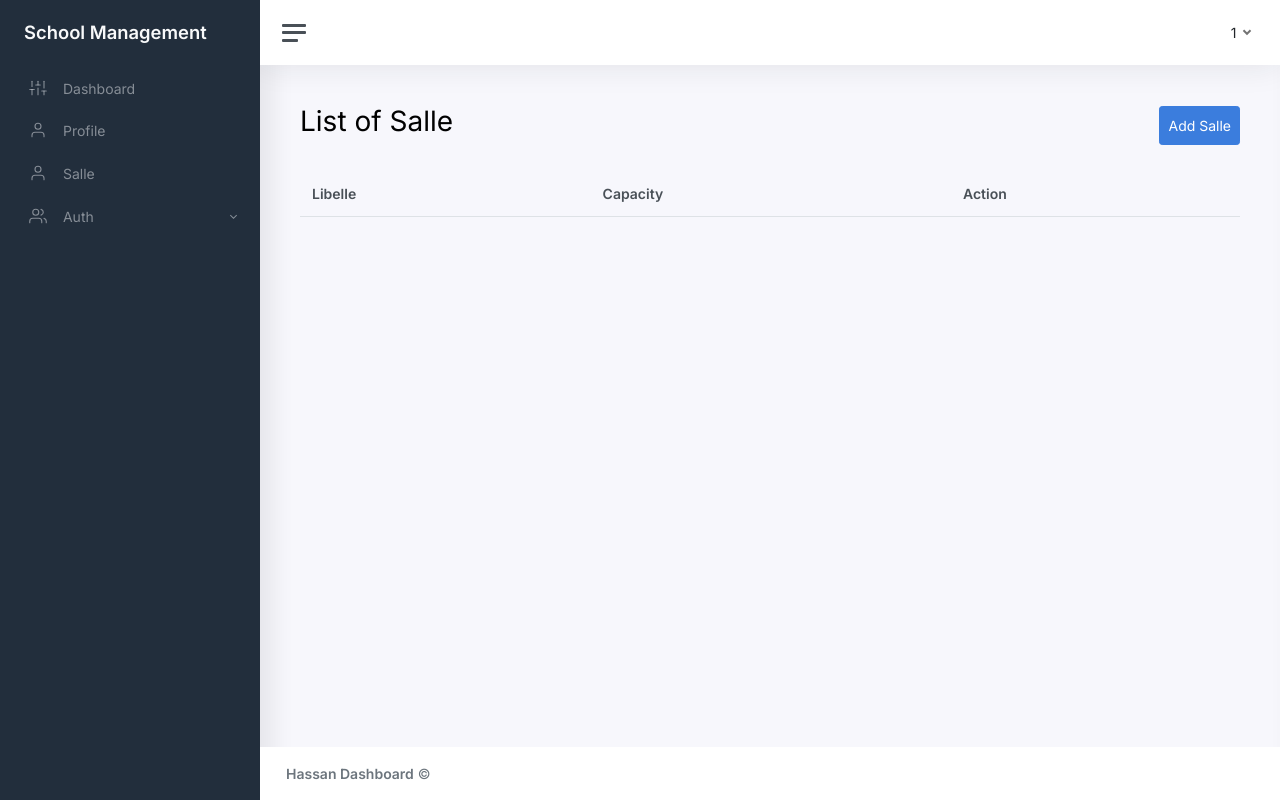
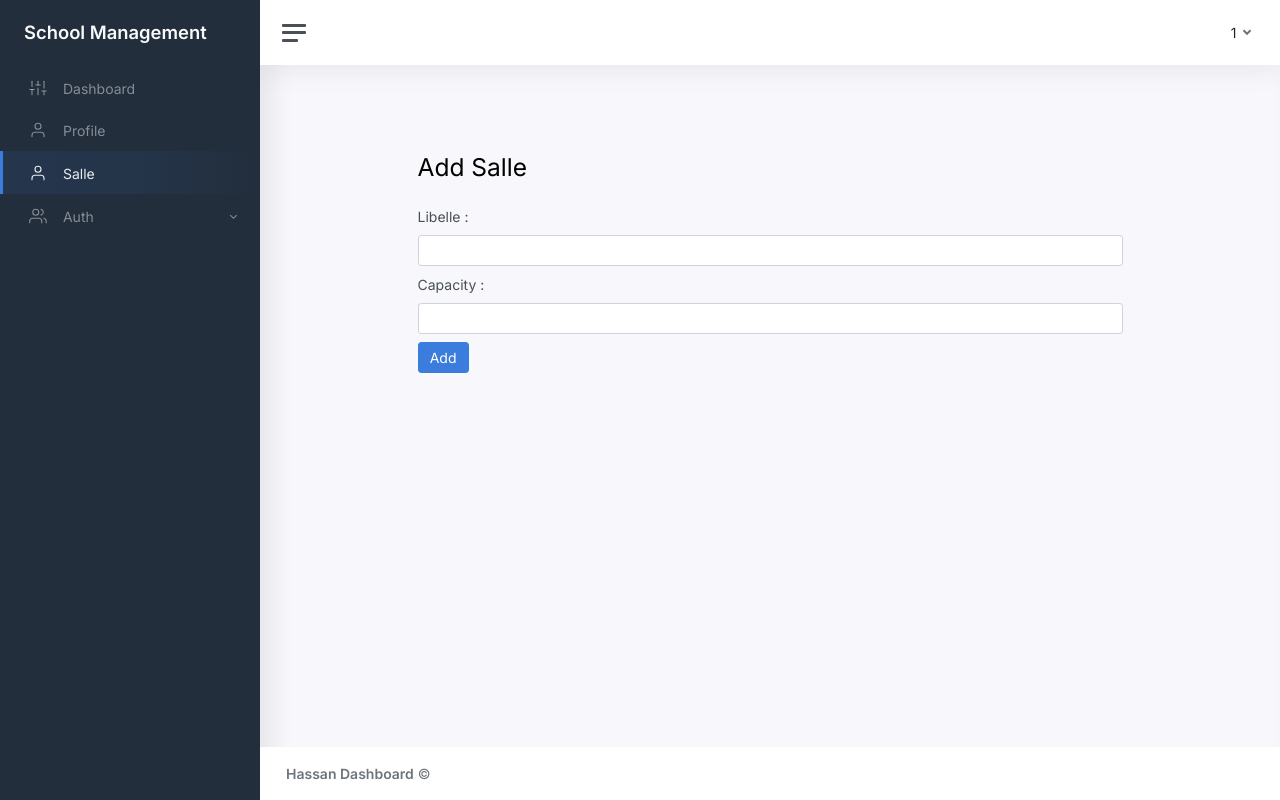
Before and after one commit to hassanchajai/SchoolMangement, a PHP site: a page that uses views/template.php in a window 1280 px wide. Run offline with PHP 8.4, Linux system fonts and the light colour scheme; the visitor is signed in with stand-in values (Sample User, id 1); data that the repository does not hold is empty.

Commit message:
add crud salle

```diff
--- a/controllers/ControllerSalle.php
+++ b/controllers/ControllerSalle.php
@@ -5,17 +5,46 @@ class ControllerSalle
     private $view;
     public function __construct($url)
     {
-
         if (CheckifAuth()) {
             if (isset($_GET["status"])  && isset($_GET["id"]) && $_GET["status"] == "delete") {
                 $id = $_GET["id"];
                 $this->delete($id);
-            } else {
+            } else if (isset($_GET["status"])  && $_GET["status"] == "new") {
+                $this->create();
+            } else if (isset($_GET["status"])  && $_GET["status"] == "store") {
+                $this->store();
+            } else if (isset($_GET["status"]) && isset($_GET["id"])  && $_GET["status"] == "edit") {
+                $id = $_GET["id"];
+                $this->edit($id);
+            }
+            else if(isset($_GET["status"]) &&  $_GET["status"] == "update"){
+                $this->update();
+            }
+            else {
                 $this->index();
             }
         } else {
-            header("location: salle");
+            header("location: authentification");
         }
+    }
+    public function update()
+    {
+        $salle=new SalleManager;
+        $salle->updateSalle();
+        header("location: salle");
+    }
+    public function edit($id)
+    {
+
+        $salle = new SalleManager;
+        $this->view = new View("AddSalle");
+        $this->view->generate(["salle" => $salle->getSingleSalle($id)]);
+    }
+    public function store()
+    {
+        $salle = new SalleManager;
+        $salle->createSalle();
+        header("location: salle");
     }
     public function index()
     {
@@ -26,8 +55,13 @@ class ControllerSalle
     }
     public function delete($id)
     {
-        $salle=new SalleManager;
+        $salle = new SalleManager;
         $salle->DeleteSalle($id);
         header("location: salle");
     }
+    public function create()
+    {
+        $this->view = new View("AddSalle");
+        $this->view->generate([]);
+    }
 }
--- a/models/Model.php
+++ b/models/Model.php
@@ -27,11 +27,13 @@ abstract class Model{
     protected function getOne($table,$obj,$id){
         $this->getbdd();
         $req=self::$_bdd->prepare("SELECT * FROM $table WHERE ID = ?");
-        $req->execute(array("id"=>$id));
+        $req->bindParam(1,$id,PDO::PARAM_INT);
+        $req->execute();
         $var=[];
-        while($row=PDO::FETCH_ASSOC){
+        while($row=$req->fetch(PDO::FETCH_ASSOC)){
             $var=new $obj($row);
         }
+        return $var;
     }
     protected function createOne(){
 
--- a/models/SalleManager.php
+++ b/models/SalleManager.php
@@ -13,10 +13,8 @@ class SalleManager extends Model{
         $stmt=$conn->prepare("INSERT INTO `salle`( `libelle`, `capacity`) VALUES (?,?)");
         $stmt->bindParam(1,$libelle,PDO::PARAM_STR);
         $stmt->bindParam(2,$capacity,PDO::PARAM_INT);
-        if($stmt->execute()){
-            return true;
-        }
-        return false;
+        $stmt->execute();
+
     }
     public function updateSalle(){
         extract($_POST);
@@ -25,10 +23,8 @@ class SalleManager extends Model{
         $stmt->bindParam(1,$libelle,PDO::PARAM_STR);
         $stmt->bindParam(2,$capacity,PDO::PARAM_INT);
         $stmt->bindParam(3,$id,PDO::PARAM_INT);
-        if($stmt->execute()){
-            return true;
-        }
-        return false;
+        $stmt->execute();
+
     }
     public function DeleteSalle($id){
         $conn=$this->getbdd();
--- /dev/null
+++ b/views/ViewAddSalle.php
@@ -0,0 +1,30 @@
+<?php
+if(!isset($salle)):
+?>
+<form action="salle&status=store" method="POST" class="form-group w-75 mx-auto pt-5">
+    <h2 class="mb-4">Add Salle</h2>
+    <label for="libelle" class="mb-2">Libelle :</label>
+    <input type="text" class="form-control mb-2" name="libelle"/>
+    <label for="libelle" class="mb-2">Capacity :</label>
+    <input type="text" class="form-control mb-2" name="capacity" />
+    <button type="submit" class="btn btn-primary btn-block">
+        Add
+    </button>
+</form>
+<?php
+else:
+ ?>
+<form action="salle&status=update" method="POST" class="form-group w-75 mx-auto pt-5">
+    <h2 class="mb-4">Update Salle</h2>
+    <label for="libelle" class="mb-2">Libelle :</label>
+    <input type="text" class="form-control mb-2" value="<?= $salle->getLibelle() ?>" name="libelle"/>
+    <label for="libelle" class="mb-2">Capacity :</label>
+    <input type="text" class="form-control mb-2" value="<?= $salle->getCapacity() ?>" name="capacity" />
+    <input type="hidden" value="<?= $salle->getId() ?>" name="id">
+    <button type="submit" class="btn btn-primary btn-block">
+        update
+    </button>
+</form>
+<?php
+endif;
+?>
--- a/views/ViewSalle.php
+++ b/views/ViewSalle.php
@@ -2,7 +2,7 @@
 <h1 class="font-weight-bold">
 List of Salle
 </h1>
-<a class="btn btn-primary p-2">Add Salle</a>
+<a class="btn btn-primary p-2" href="salle&status=new">Add Salle</a>
 </div>
 <div class="data">
 <table class="table caption-top">
@@ -21,7 +21,7 @@ List of Salle
       <td><?= $value->getLibelle() ?></td>
       <td><?= $value->getCapacity() ?> Person</td>
       <td class="">
-      <a class="btn btn-warning">Edit</a>
+      <a class="btn btn-warning" href="salle&status=edit&id=<?= $value->getId() ?>">Edit</a>
       <a class="btn btn-danger ml-2" href="salle&status=delete&id=<?= $value->getId() ?>">Delete</a>
       </td>
     </tr>
--- a/views/template.php
+++ b/views/template.php
@@ -40,7 +40,7 @@
 							<i class="align-middle" data-feather="user"></i> <span class="align-middle">Profile</span>
 						</a>
 					</li>
-					<li class="sidebar-item">
+					<li class="sidebar-item <?php echo strtolower($_GET["url"])=="salle" ? "active" :"" ?>">
 						<a class="sidebar-link" href="Salle">
 							<i class="align-middle" data-feather="user"></i> <span class="align-middle">Salle</span>
 						</a>
```
